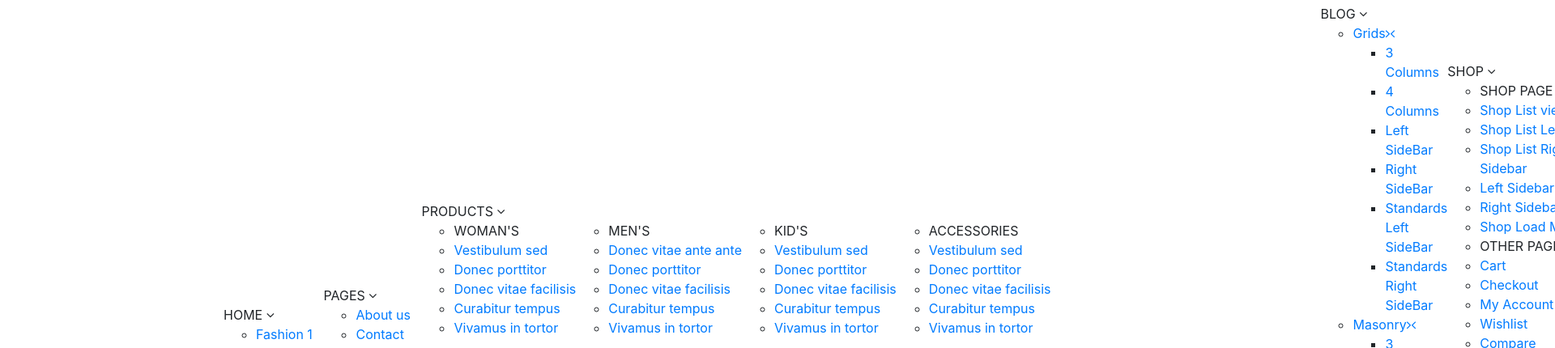
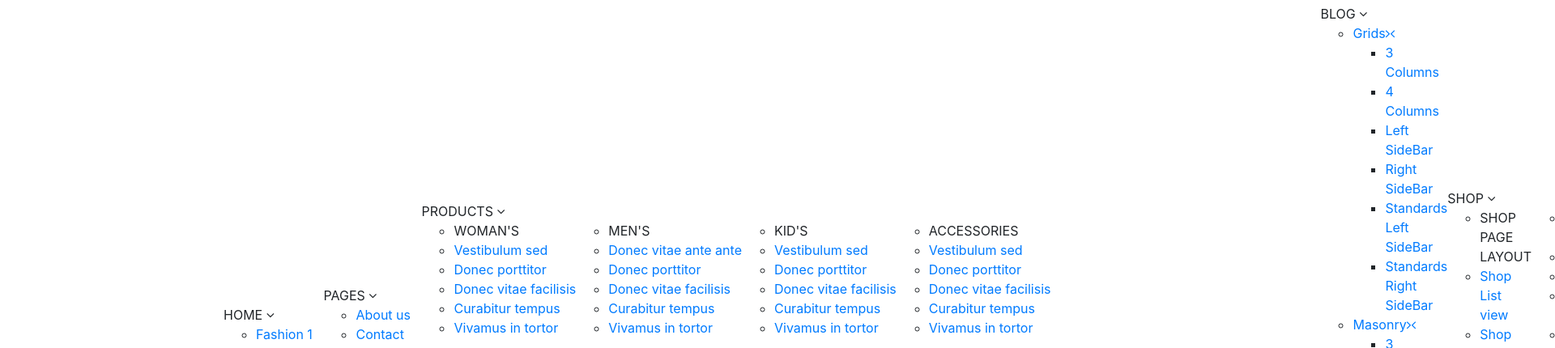
Before and after one commit to NguyenSonArsenal/htmlcss, a website: page Level2/src/index.pug in a window 1280 px wide. Shown: the part 163-593 px from the top of the page at 81% size, 1920 px wide, since content can reach past the window. Drawn offline with nearby package versions, Linux system fonts and the light colour scheme; files that its build step writes are made by us from their sources; a web font is replaced by a local one.

Commit message:
+ update style menu shop and readme file

```diff
--- a/Level2/src/includes/layout/header.pug
+++ b/Level2/src/includes/layout/header.pug
@@ -245,7 +245,7 @@ div.header
                   a.navbar-nav__nav-item-nav-link SHOP&nbsp
                     i.fa.fa-angle-down
                   div.item-dropdown__menu.dropdown-mega-menu__content
-                    div.dropdown_menu__content.content__shop
+                    div.dropdown_menu__content.content__shop.d-flex
                       ul.dropdown__shop-list.dropdown-mega-menu__content-item
                         li.dropdown__shop-item-head.dropdown-mega-menu__content-item__head SHOP PAGE LAYOUT
                         li
```
Also changed, not shown: Level2/README.md.
